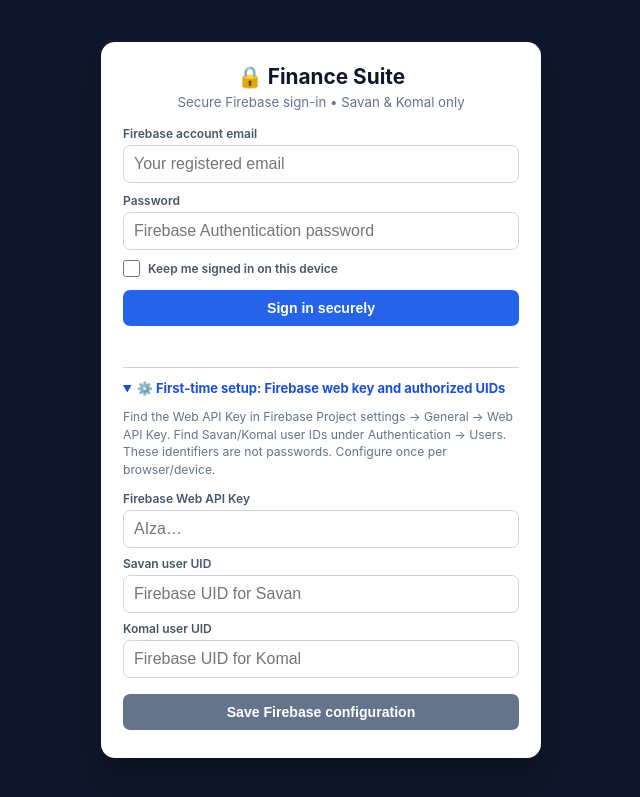
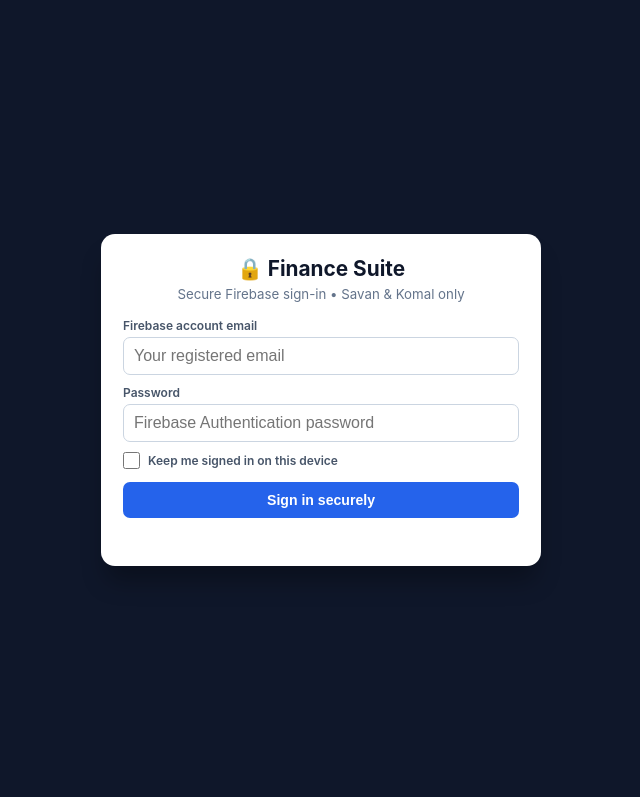
Before and after one commit to savan-git/my-expenses, a plain HTML site: page index.html in a window 1280 px wide. Shown: the whole page, without its empty margins (319-959 px from the left). Drawn offline with Linux system fonts and the light colour scheme.

Commit message:
Update index.html

```diff
--- a/index.html
+++ b/index.html
@@ -168,15 +168,6 @@
       <button id="secureLoginButton" type="submit" class="btn btn-primary" style="width:100%">Sign in securely</button>
     </form>
     <p id="loginError" style="min-height:1.3em;color:var(--danger);font-size:.8rem;font-weight:600;margin:10px 0 0" role="alert"></p>
-    <details id="firebaseSetup" style="margin-top:14px;border-top:1px solid #cbd5e1;padding-top:12px">
-      <summary style="cursor:pointer;font-size:.81rem;font-weight:700;color:#1d4ed8">⚙️ First-time setup: Firebase web key and authorized UIDs</summary>
-      <p style="font-size:.76rem;color:var(--muted);line-height:1.45">Find the Web API Key in Firebase Project settings → General → Web API Key. Find Savan/Komal user IDs under Authentication → Users. These identifiers are not passwords. Configure once per browser/device.</p>
-      <div class="form-group" style="margin:8px 0"><label>Firebase Web API Key</label><input id="configApiKey" autocomplete="off" spellcheck="false" placeholder="AIza…"></div>
-      <div class="form-group" style="margin:8px 0"><label>Savan user UID</label><input id="configSavanUid" autocomplete="off" spellcheck="false" placeholder="Firebase UID for Savan"></div>
-      <div class="form-group" style="margin:8px 0"><label>Komal user UID</label><input id="configKomalUid" autocomplete="off" spellcheck="false" placeholder="Firebase UID for Komal"></div>
-      <button type="button" class="btn btn-secondary" style="width:100%;margin-top:8px" onclick="saveFirebaseSetup()">Save Firebase configuration</button>
-      <div id="configStatus" style="font-size:.77rem;margin-top:6px;color:#475569"></div>
-    </details>
   </div>
   <div id="openingSetupCard" class="auth-card" style="display:none;max-width:600px;text-align:left;max-height:90vh;overflow-y:auto">
     <h2 style="margin:0 0 8px">🔐 Secure opening-balance migration</h2>
@@ -195,11 +186,29 @@
     if(status) status.textContent='Error (line '+line+')';
     console.error(msg,url,line);
   };
-  const FIREBASE_CONFIG_KEY='finance_firebase_client_config_v1';
+  // ================================================================
+  // CONFIGURE THESE 3 VALUES BEFORE UPLOADING THIS FILE TO GITHUB.
+  // Replace the text BETWEEN quotes; leave the surrounding quotes.
+  // Do NOT put passwords, service-account keys or financial data here.
+  // Firebase Realtime Database Rules MUST still restrict access to
+  // these two approved UIDs; client-side checks alone are NOT security.
+  // ================================================================
+  const FIREBASE_WEB_API_KEY = 'AIzaSyCnQl-OwbT0znszc-QXk7QhuiMSH80wejE';
+  const SAVAN_FIREBASE_UID   = 'eIyDhvty6WhmN4teXdZVJLP5r9z1';
+  const KOMAL_FIREBASE_UID   = 'GevCwId4whQ7KybgxmGwXytmPt73';
+  // ================================================================
   const AUTH_SESSION_KEY='finance_firebase_session_v1';
   const FIREBASE_PROJECT_ID='my-expense-tracker-3e5e4';
-  let firebaseClientConfig={apiKey:'',savanUid:'',komalUid:''};
-  try {firebaseClientConfig={...firebaseClientConfig,...JSON.parse(localStorage.getItem(FIREBASE_CONFIG_KEY)||'{}')};}catch(_){}
+  const firebaseClientConfig=Object.freeze({
+    apiKey:FIREBASE_WEB_API_KEY.trim(),
+    savanUid:SAVAN_FIREBASE_UID.trim(),
+    komalUid:KOMAL_FIREBASE_UID.trim()
+  });
+  function isFirebaseConfigReady(){
+    return !!(firebaseClientConfig.apiKey && firebaseClientConfig.savanUid && firebaseClientConfig.komalUid &&
+      !Object.values(firebaseClientConfig).some(v=>v.startsWith('PASTE_')) &&
+      firebaseClientConfig.savanUid!==firebaseClientConfig.komalUid);
+  }
   let authSession=null;
   let currentUser='';
   let authEpoch=0;
@@ -223,19 +232,6 @@
     if(badge)badge.textContent=currentUser?'👤 '+currentUser:'🔒 Sign in';
   }
   function initAuth(){renderAuthGate();}
-  function saveFirebaseSetup(){
-    const values={
-      apiKey:document.getElementById('configApiKey').value.trim(),
-      savanUid:document.getElementById('configSavanUid').value.trim(),
-      komalUid:document.getElementById('configKomalUid').value.trim()
-    };
-    const message=document.getElementById('configStatus');
-    if(!values.apiKey||!values.savanUid||!values.komalUid||values.savanUid===values.komalUid){message.textContent='Enter a Web API Key and two distinct Firebase UIDs.';return;}
-    firebaseClientConfig=values;
-    localStorage.setItem(FIREBASE_CONFIG_KEY,JSON.stringify(values));
-    message.textContent='Configuration saved on this device. Sign in above.';
-    setLoginError('');
-  }
   function configuredUserForUid(uid){
     if(uid&&uid===firebaseClientConfig.savanUid)return 'Savan';
     if(uid&&uid===firebaseClientConfig.komalUid)return 'Komal';
@@ -341,8 +337,8 @@
     const email=document.getElementById('loginEmail').value.trim();
     const password=document.getElementById('loginPassword').value;
     const btn=document.getElementById('secureLoginButton');
-    if(!firebaseClientConfig.apiKey||!firebaseClientConfig.savanUid||!firebaseClientConfig.komalUid){
-      document.getElementById('firebaseSetup').open=true;setLoginError('Complete Firebase first-time setup below.');return;
+    if(!isFirebaseConfigReady()){
+      setLoginError('Firebase is not configured. Edit the three PASTE_… constants near the top of index.html and upload the updated file.');return;
     }
     btn.disabled=true;btn.textContent='Verifying account…';setLoginError('');
     try {
@@ -377,10 +373,7 @@
     setOnlineStatus(false);renderAuthGate();
   }
   function restoreLoginSetup(){
-    document.getElementById('configApiKey').value=firebaseClientConfig.apiKey||'';
-    document.getElementById('configSavanUid').value=firebaseClientConfig.savanUid||'';
-    document.getElementById('configKomalUid').value=firebaseClientConfig.komalUid||'';
-    if(!firebaseClientConfig.apiKey||!firebaseClientConfig.savanUid||!firebaseClientConfig.komalUid)document.getElementById('firebaseSetup').open=true;
+    if(!isFirebaseConfigReady())setLoginError('Firebase configuration required: replace the three PASTE_… values in index.html before publishing.');
     for(const storage of getSessionStorage()){
       try{const old=JSON.parse(storage.getItem(AUTH_SESSION_KEY)||'null');if(old?.refreshToken){authSession=old;break;}}catch(_){}
     }
```
